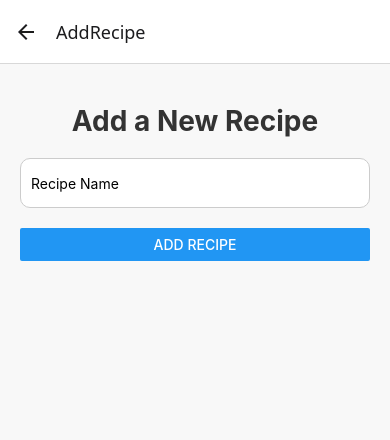
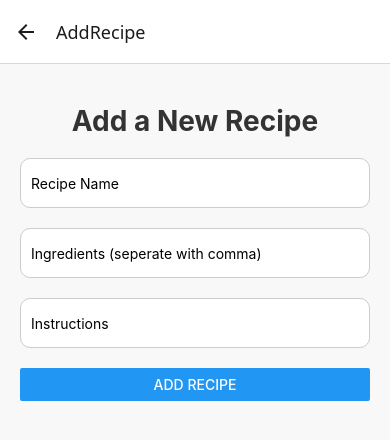
Before and after one commit to austinmum99/RecipeNest, a React Native app: screen /AddRecipe in a window 390 px wide. Shown: the top 440 px of the page. Built offline with nearby package versions, Linux system fonts and the light colour scheme; no server answers; the database is empty.

Commit message:
Add Ingredient and Instruction Fields (#3)
* added firbase to show on homescreen

* added recipe details when recipe is clicked on, added ingredient and instructions input field

```diff
--- a/App.js
+++ b/App.js
@@ -5,6 +5,7 @@ import { NavigationContainer } from '@react-navigation/native';
 import { createStackNavigator } from '@react-navigation/stack';
 import HomeScreen from './screens/HomeScreen';
 import AddRecipeScreen from './screens/AddRecipeScreen';
+import RecipeDetailsScreen from './screens/RecipeDetailsScreen';
 
 const Stack = createStackNavigator();
 
@@ -14,6 +15,7 @@ export default function App() {
       <Stack.Navigator>
         <Stack.Screen name="Home" component={HomeScreen} />
         <Stack.Screen name="AddRecipe" component={AddRecipeScreen} />
+        <Stack.Screen name="RecipeDetails" component={RecipeDetailsScreen} />
       </Stack.Navigator>
     </NavigationContainer>
   );
--- a/screens/AddRecipeScreen.js
+++ b/screens/AddRecipeScreen.js
@@ -1,4 +1,3 @@
-// /screens/HomeScreen.js
 import React, { useState } from 'react';
 import { View, Text, TextInput, Button, StyleSheet } from 'react-native';
 import { collection, addDoc } from 'firebase/firestore';
@@ -6,21 +5,29 @@ import { db } from '../src/firebase';
 import { useNavigation } from '@react-navigation/native';
 
 const AddRecipeScreen = () => {
-    const [title, setTitle] = useState('');
+    const [name, setName] = useState('');
+    const [ingredients, setIngredients] = useState('');
+    const [instructions, setInstructions] = useState('');
 
     const navigation = useNavigation();
 
 
     const handleAddRecipe = async () => {
-        if (!title) return alert('Please enter a recipe name');
+        if (!name) return alert('Please enter a recipe name');
+
+        const ingredientArray = ingredients.split(',').map(item => item.trim());
 
         try {
             await addDoc(collection(db, 'recipes'), {
-                title: title,
-                createdAt: new Date()
+                name: name,
+                ingredients: ingredientArray,
+                instructions: instructions,
+                createdAt: new Date(),
             });
             alert('Recipe added Successfully');
-            setTitle('');
+            setName('');
+            setIngredients('');
+            setInstructions('');
             navigation.goBack();
         } catch (error) {
             console.error('Error adding recipe:', error);
@@ -33,8 +40,20 @@ const AddRecipeScreen = () => {
             <TextInput
             style={styles.input}
             placeholder='Recipe Name'
-            value={title}
-            onChangeText={(text) => setTitle(text)}
+            value={name}
+            onChangeText={(text) => setName(text)}
+            />
+            <TextInput
+            style={styles.input}
+            placeholder='Ingredients (seperate with comma)'
+            value={ingredients}
+            onChangeText={(text) => setIngredients(text)}
+            />
+            <TextInput
+            style={styles.input}
+            placeholder='Instructions'
+            value={instructions}
+            onChangeText={(text) => setInstructions(text)}
             />
             <Button title="Add Recipe" onPress={handleAddRecipe} />
 
--- a/screens/HomeScreen.js
+++ b/screens/HomeScreen.js
@@ -38,9 +38,12 @@ const HomeScreen = () => {
                 data={recipes}
                 keyExtractor={(item) => item.id}
                 renderItem={({ item }) => (
-                    <View style={styles.recipeCard}>
-                        <Text style={styles.recipeTitle}>{item.title}</Text>
-                    </View>
+                    <TouchableOpacity
+                        style={StyleSheet.recipeCard}
+                        onPress={() => navigation.navigate('RecipeDetails', {recipe: item })}
+                    >
+                        <Text style={styles.recipeName}>{item.name}</Text>
+                    </TouchableOpacity>
                 )}
             />
         </View>
@@ -84,7 +87,7 @@ const styles = StyleSheet.create({
         shadowRadius: 10,
         elevation: 5,
     },
-    recipeTitle: {
+    recipeName: {
         fontSize: 18,
         fontWeight: 'bold',
         color: '#333',
--- /dev/null
+++ b/screens/RecipeDetailsScreen.js
@@ -0,0 +1,57 @@
+import React from 'react';
+import { View, Text, StyleSheet, FlatList } from 'react-native';
+
+const RecipeDetailsScreen = ({ route }) => {
+    const { recipe } = route.params;
+
+    return (
+        <View style={styles.container}>
+            <Text style={styles.name}> {recipe.name}</Text>
+            <Text style={styles.sectionHeader}>Ingredients</Text>
+            <FlatList
+                data={recipe.ingredients}
+                keyExtractor={(item, index) => index.toString()}
+                renderItem={({ item }) => (
+                    <Text style={styles.ingredientItem}>&#x2022; {item}</Text>
+                )}
+            />
+            <Text style={styles.sectionHeader}>Instructions</Text>
+            <Text style={styles.instructions}>{recipe.instructions}</Text>
+        </View>
+    );
+};
+const styles = StyleSheet.create({
+
+    container: {
+        flex: 1,
+        backgroundColor: '#F8F8F8',
+        padding: 20,
+    },
+    name: {
+        fontSize: 32,
+        fontWeight: 'bold',
+        color: '#333',
+        textAlign: 'center',
+        marginBottom: 20,
+    },
+    sectionHeader: {
+        fontSize: 24,
+        fontWeight: 'bold',
+        marginTop: 20,
+        color: '#555'
+
+    },
+    ingredientItem: {
+        fontSize: 18,
+        color: '#333',
+        marginVertical: 5,
+    },
+    instructions: {
+        fontSize: 18,
+        color: '#333',
+        marginTop: 10,
+        lineHeight: 25,
+    },
+
+});
+export default RecipeDetailsScreen;
```
